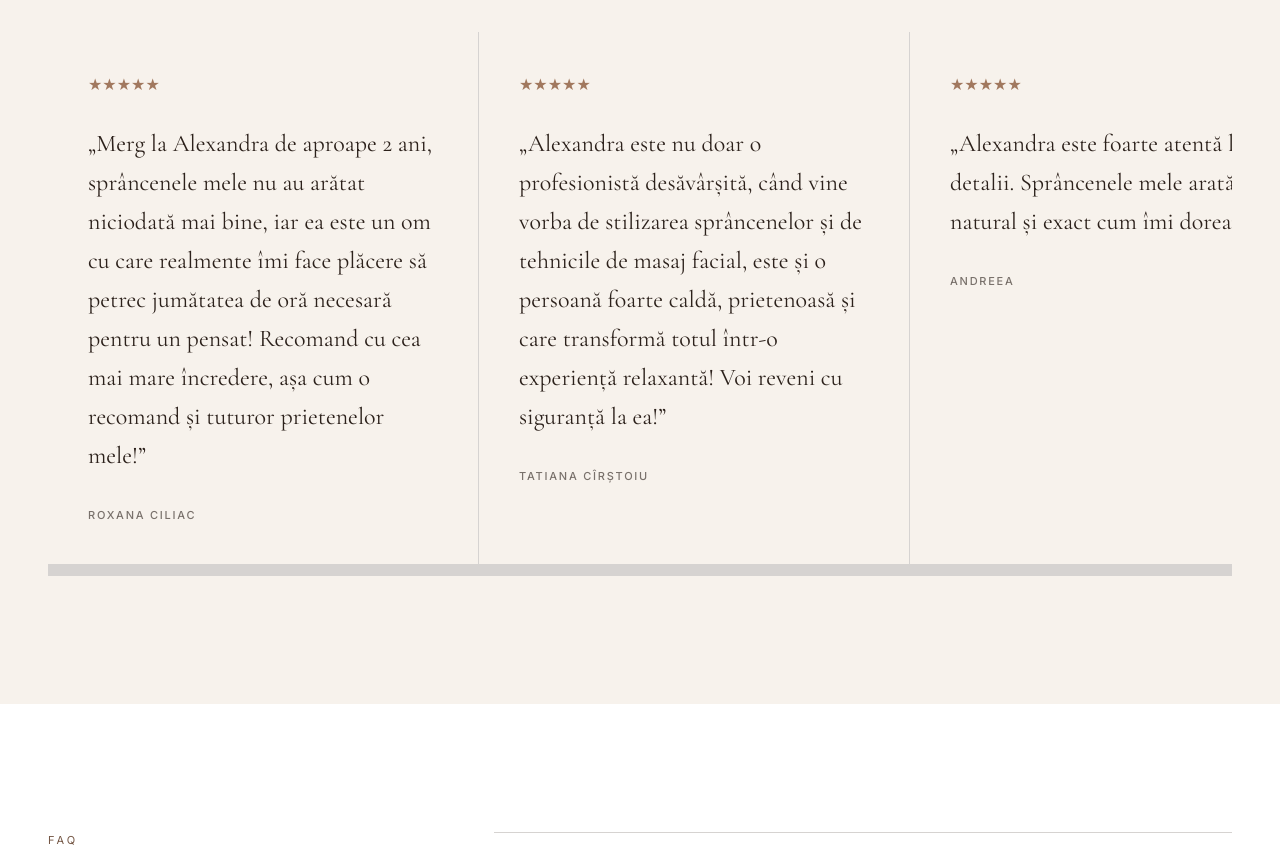
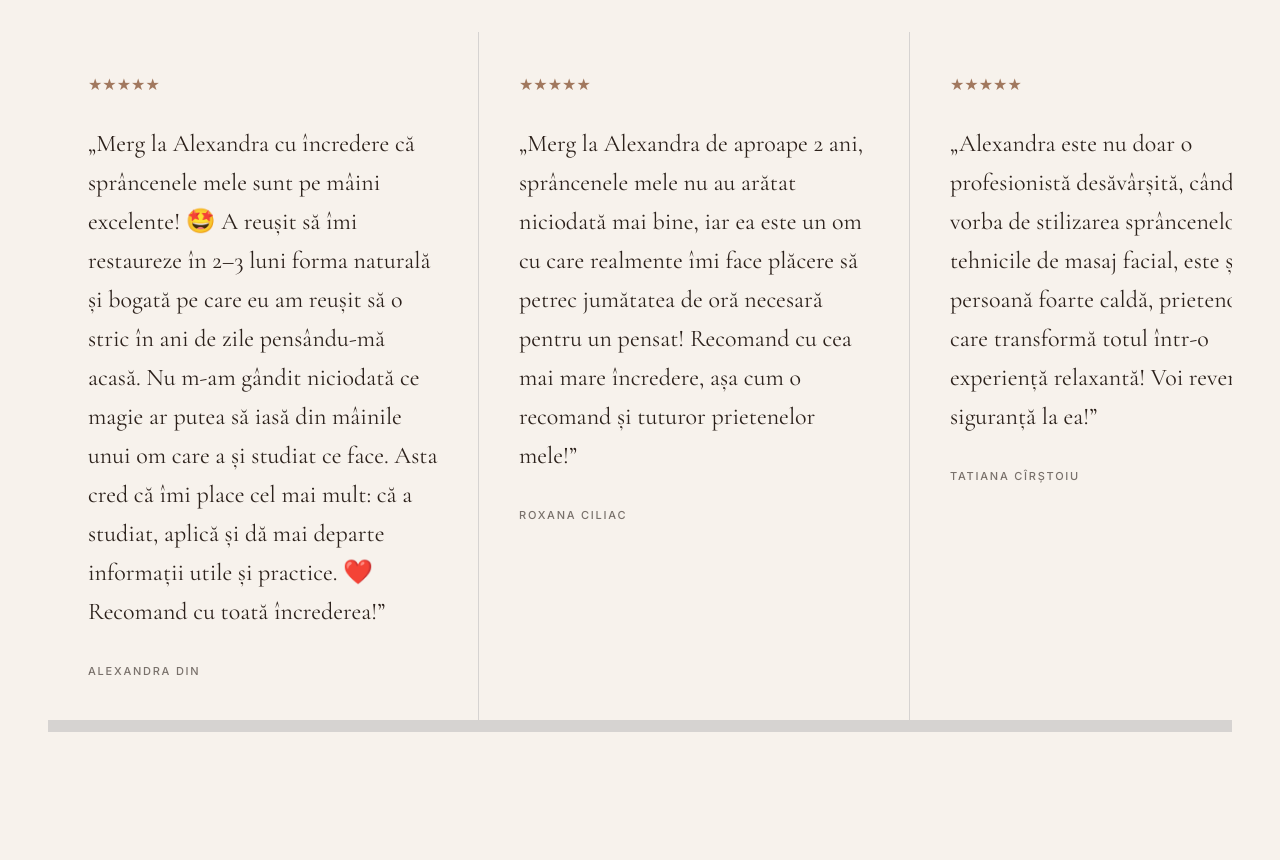
Before and after one commit to alexandramarinas/-brows-and-lashes-by-alexandra, a Next.js app: page / in a window 1280 px wide. Shown: the part 3840-4703 px from the top of the page. Built offline with nearby package versions, Linux system fonts and the light colour scheme.

Commit message:
Add Alexandra Din client review

```diff
--- a/src/app/components/Testimonials.tsx
+++ b/src/app/components/Testimonials.tsx
@@ -1,2 +1,2 @@
-const reviews=[["Roxana Ciliac","Merg la Alexandra de aproape 2 ani, sprâncenele mele nu au arătat niciodată mai bine, iar ea este un om cu care realmente îmi face plăcere să petrec jumătatea de oră necesară pentru un pensat! Recomand cu cea mai mare încredere, așa cum o recomand și tuturor prietenelor mele!"],["Tatiana Cîrștoiu","Alexandra este nu doar o profesionistă desăvârșită, când vine vorba de stilizarea sprâncenelor și de tehnicile de masaj facial, este și o persoană foarte caldă, prietenoasă și care transformă totul într-o experiență relaxantă! Voi reveni cu siguranță la ea!"],["Andreea","Alexandra este foarte atentă la detalii. Sprâncenele mele arată natural și exact cum îmi doream."],["Bianca","Am făcut laminare de gene și rezultatul a fost peste așteptări. Recomand din toată inima!"],["Cristina","Salon elegant, atmosferă relaxantă și servicii impecabile. Cu siguranță voi reveni."]];
+const reviews=[["Alexandra Din","Merg la Alexandra cu încredere că sprâncenele mele sunt pe mâini excelente! 🤩 A reușit să îmi restaureze în 2–3 luni forma naturală și bogată pe care eu am reușit să o stric în ani de zile pensându-mă acasă. Nu m-am gândit niciodată ce magie ar putea să iasă din mâinile unui om care a și studiat ce face. Asta cred că îmi place cel mai mult: că a studiat, aplică și dă mai departe informații utile și practice. ❤️ Recomand cu toată încrederea!"],["Roxana Ciliac","Merg la Alexandra de aproape 2 ani, sprâncenele mele nu au arătat niciodată mai bine, iar ea este un om cu care realmente îmi face plăcere să petrec jumătatea de oră necesară pentru un pensat! Recomand cu cea mai mare încredere, așa cum o recomand și tuturor prietenelor mele!"],["Tatiana Cîrștoiu","Alexandra este nu doar o profesionistă desăvârșită, când vine vorba de stilizarea sprâncenelor și de tehnicile de masaj facial, este și o persoană foarte caldă, prietenoasă și care transformă totul într-o experiență relaxantă! Voi reveni cu siguranță la ea!"],["Andreea","Alexandra este foarte atentă la detalii. Sprâncenele mele arată natural și exact cum îmi doream."],["Bianca","Am făcut laminare de gene și rezultatul a fost peste așteptări. Recomand din toată inima!"],["Cristina","Salon elegant, atmosferă relaxantă și servicii impecabile. Cu siguranță voi reveni."]];
 export default function Testimonials(){return <section className="overflow-hidden bg-[#f7f2ec] px-6 py-24 sm:py-32 lg:px-12"><div className="mx-auto max-w-[1200px]"><p className="text-[11px] uppercase tracking-[.28em] text-[#745644]">Recenzii</p><div className="mt-5 flex flex-wrap items-end justify-between gap-6"><h2 className="font-[family-name:var(--font-cormorant)] text-5xl sm:text-6xl">Cuvinte de la cliente.</h2><p className="text-xs text-stone-500">Glisează pentru mai multe</p></div><div className="mt-14 flex snap-x gap-px overflow-x-auto bg-stone-300 pb-3">{reviews.map(([name,text])=><article key={name} className="min-w-[82vw] snap-start bg-[#f7f2ec] p-8 sm:min-w-[430px] sm:p-10"><p className="text-[#a1785e]">★★★★★</p><blockquote className="mt-7 font-[family-name:var(--font-cormorant)] text-2xl leading-relaxed">„{text}”</blockquote><p className="mt-8 text-[11px] font-medium uppercase tracking-[.16em] text-stone-500">{name}</p></article>)}</div></div></section>}
```
